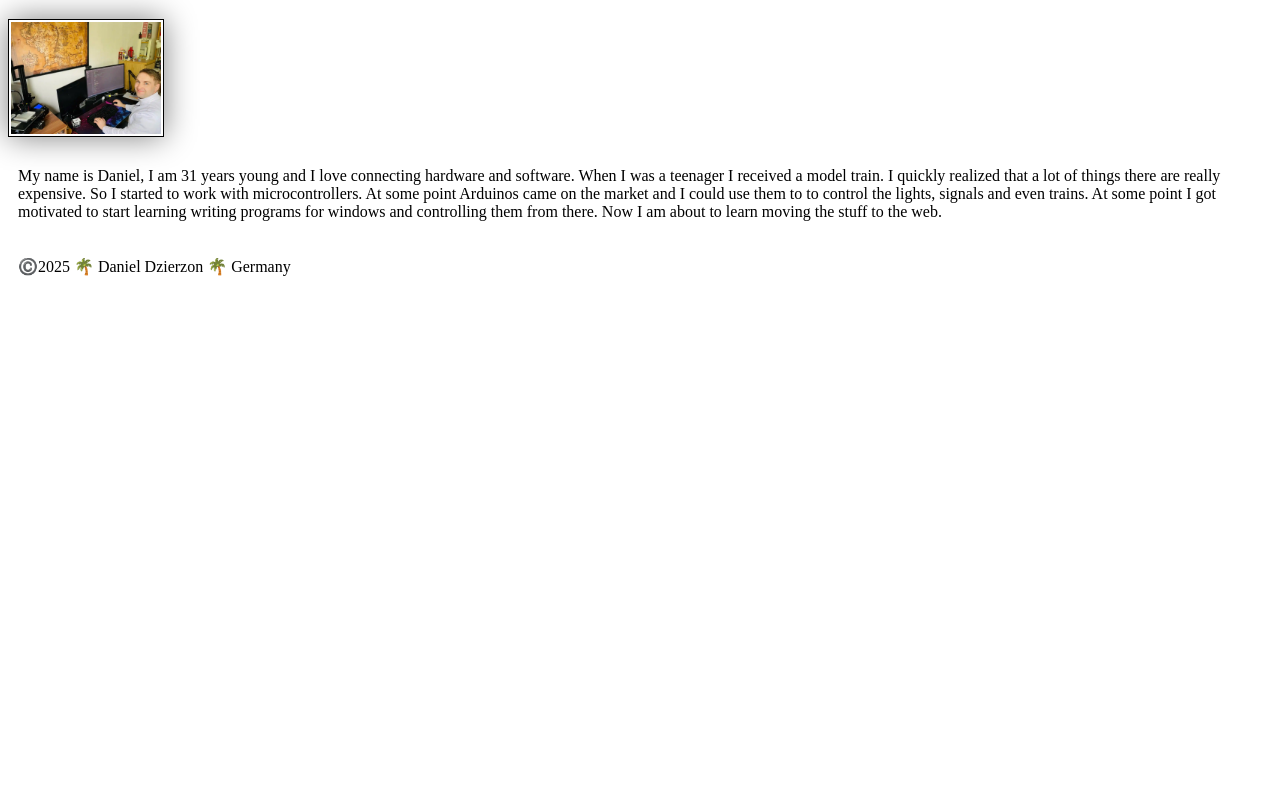
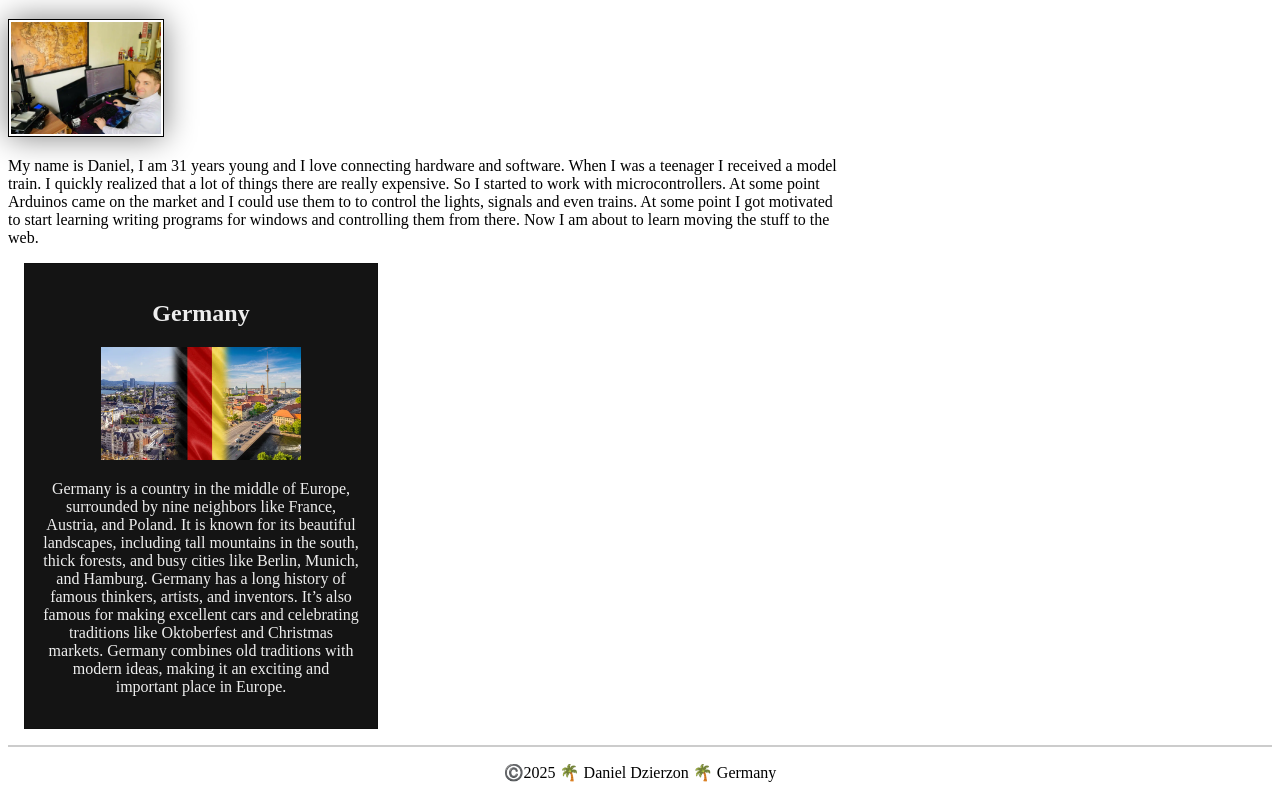
Before and after one commit to DannyDzWare/wdd130, a plain HTML site: page index.html in a window 1280 px wide. Shown: the part 205-1003 px from the top of the page. Before the commit the page ends 800 px from the top, so only its background shows below. Drawn offline with Linux system fonts and the light colour scheme.

Commit message:
W02 Home Enhancement

```diff
--- a/index.html
+++ b/index.html
@@ -4,6 +4,8 @@
 		<meta charset="utf-8">
         <meta name="viewport" content="width=device-width,initial-scale=1.0">
         <title>Daniel Dzierzon | WDD 130</title>
+        <meta name="description" content="A simple website made through the course WDD130 from BYU-Idaho with me as the student Daniel Dzierzon">
+        <meta name="author" content="Daniel Dzierzon">
         <link rel="stylesheet" href="styles/styles.css">
 	</head>
 	<body>
@@ -26,6 +28,14 @@
                 Now I am about to learn moving the stuff to the web.
             </p>
         </main>
+        <aside>
+            <h2>Germany</h2>
+            <img src="images/Bonn-Berlin-Germany.webp" alt="Germany Bonn - Berlin">
+            <p>Germany is a country in the middle of Europe, surrounded by nine neighbors like France, Austria, and Poland.
+                It is known for its beautiful landscapes, including tall mountains in the south, thick forests, and busy cities like Berlin, Munich, and Hamburg.
+                Germany has a long history of famous thinkers, artists, and inventors. It’s also famous for making excellent cars and celebrating traditions like Oktoberfest
+                and Christmas markets. Germany combines old traditions with modern ideas, making it an exciting and important place in Europe.</p>
+        </aside>
         <footer>
             <p>©️2025 🌴 Daniel Dzierzon 🌴 Germany</p>
         </footer>
--- a/styles/styles.css
+++ b/styles/styles.css
@@ -13,7 +13,15 @@ nav a {
     color: darkblue;
   }
 
-  img {
+  p {
+    padding: 0px;
+  }
+
+  main {
+    width: 840px;
+  }
+
+  main img {
     width: 150px;
     height: auto;
     border: 1px solid black;
@@ -21,6 +29,23 @@ nav a {
     box-shadow: 0 0 30px gray;
   }
 
-  p {
-    padding: 10px;
+  aside{
+    width: 20rem;
+    margin: 1rem;
+    border: 1px solid rgb(0 0 0 / 0.2);
+    padding: 1rem;
+    background-color: #141414;
+    color: #eee;
+    text-align: center;
   }
+
+  aside img{
+    width: 200px;
+    height: auto;
+  }
+
+  footer {
+    margin-top: 15px;
+    border-top: 2px solid rgb(0 0 0 / 0.2);
+    text-align: center;
+  }
```
Also changed, not shown: images/Bonn-Berlin-Germany.webp (added).
